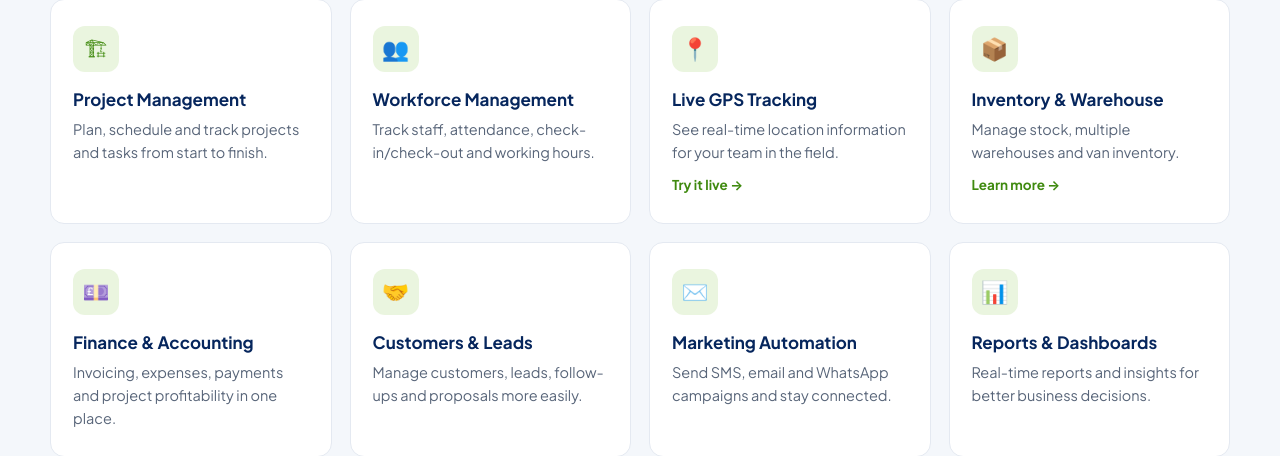
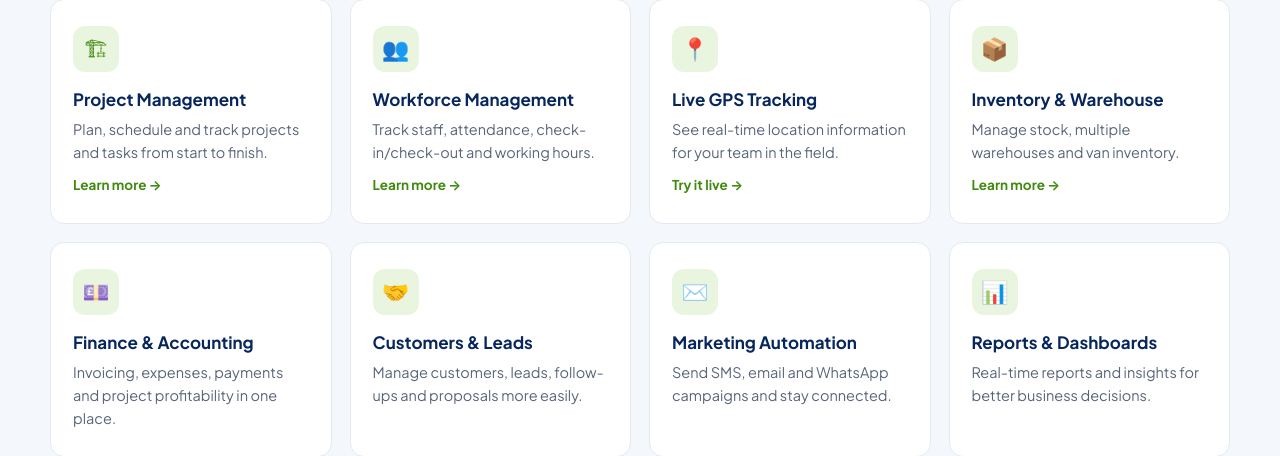
Before and after one commit to Shorifa1234/xgone-landing-page, a PHP site: page / in a window 1280 px wide. Shown: the part 1954-2410 px from the top of the page. Run offline with PHP 8.4, Linux system fonts and the light colour scheme.

Commit message:
Project and Workforce Management cards link to xgtech.co.uk/XGOne.html
Co-Authored-By: Claude Opus 5.5 <noreply@anthropic.com>

```diff
--- a/docs/index.html
+++ b/docs/index.html
@@ -345,8 +345,8 @@
         </div>
 
         <div class="features">
-          <article class="feature" data-cat="ops"><div class="ico">🏗</div><h3>Project Management</h3><p>Plan, schedule and track projects and tasks from start to finish.</p></article>
-          <article class="feature" data-cat="people hrsales"><div class="ico">👥</div><h3>Workforce Management</h3><p>Track staff, attendance, check-in/check-out and working hours.</p></article>
+          <a class="feature feature-link" data-cat="ops" href="https://www.xgtech.co.uk/XGOne.html"><div class="ico">🏗</div><h3>Project Management</h3><p>Plan, schedule and track projects and tasks from start to finish.</p><span class="try">Learn more →</span></a>
+          <a class="feature feature-link" data-cat="people hrsales" href="https://www.xgtech.co.uk/XGOne.html"><div class="ico">👥</div><h3>Workforce Management</h3><p>Track staff, attendance, check-in/check-out and working hours.</p><span class="try">Learn more →</span></a>
           <article class="feature" data-cat="people"><div class="ico">📍</div><h3>Live GPS Tracking</h3><p>See real-time location information for your team in the field.</p><a class="try" href="#gps-demo">Try it live →</a></article>
           <a class="feature feature-link" data-cat="ops" href="https://www.xgtech.co.uk/stock_erp.html"><div class="ico">📦</div><h3>Inventory &amp; Warehouse</h3><p>Manage stock, multiple warehouses and van inventory.</p><span class="try">Learn more →</span></a>
           <article class="feature" data-cat="ops"><div class="ico">💷</div><h3>Finance &amp; Accounting</h3><p>Invoicing, expenses, payments and project profitability in one place.</p></article>
--- a/index.php
+++ b/index.php
@@ -419,8 +419,8 @@ require_once __DIR__ . '/db.php';   // for LOC_RETENTION_DAYS
         </div>
 
         <div class="features">
-          <article class="feature" data-cat="ops"><div class="ico">🏗</div><h3>Project Management</h3><p>Plan, schedule and track projects and tasks from start to finish.</p></article>
-          <article class="feature" data-cat="people hrsales"><div class="ico">👥</div><h3>Workforce Management</h3><p>Track staff, attendance, check-in/check-out and working hours.</p></article>
+          <a class="feature feature-link" data-cat="ops" href="https://www.xgtech.co.uk/XGOne.html"><div class="ico">🏗</div><h3>Project Management</h3><p>Plan, schedule and track projects and tasks from start to finish.</p><span class="try">Learn more →</span></a>
+          <a class="feature feature-link" data-cat="people hrsales" href="https://www.xgtech.co.uk/XGOne.html"><div class="ico">👥</div><h3>Workforce Management</h3><p>Track staff, attendance, check-in/check-out and working hours.</p><span class="try">Learn more →</span></a>
           <article class="feature" data-cat="people"><div class="ico">📍</div><h3>Live GPS Tracking</h3><p>See real-time location information for your team in the field.</p><a class="try" href="#gps-demo">Try it live →</a></article>
           <a class="feature feature-link" data-cat="ops" href="https://www.xgtech.co.uk/stock_erp.html"><div class="ico">📦</div><h3>Inventory &amp; Warehouse</h3><p>Manage stock, multiple warehouses and van inventory.</p><span class="try">Learn more →</span></a>
           <article class="feature" data-cat="ops"><div class="ico">💷</div><h3>Finance &amp; Accounting</h3><p>Invoicing, expenses, payments and project profitability in one place.</p></article>
```
